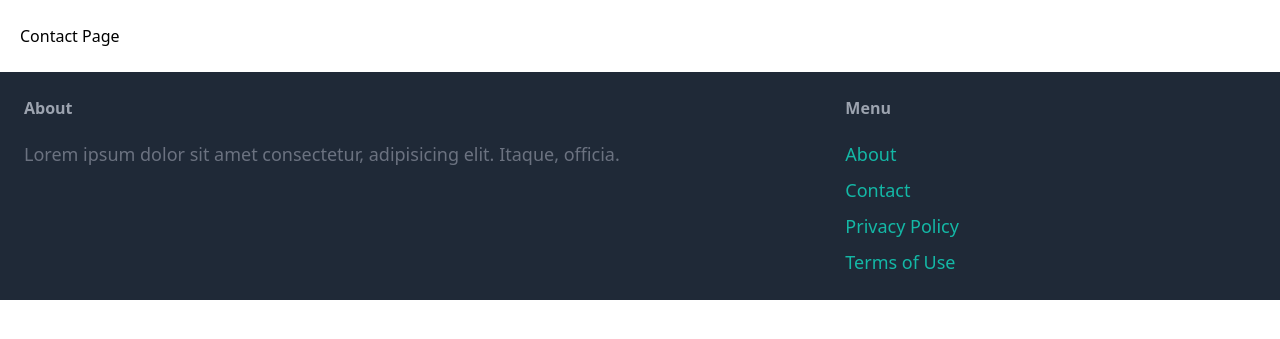
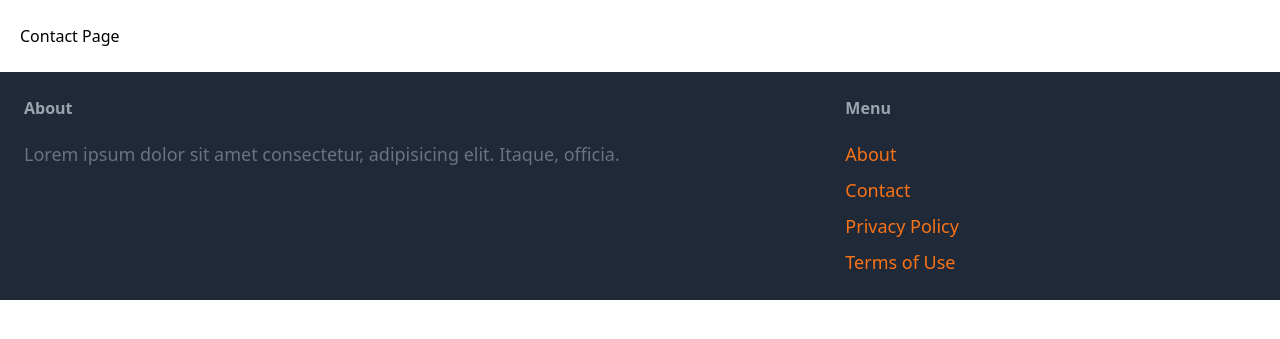
Before and after one commit to ikennarichard/Marketplace, a Django app: page /contact in a window 1280 px wide. Shown: the part 95-434 px from the top of the page. Run offline with Django 4.2, Linux system fonts and the light colour scheme; some libraries are stand-ins or nearby versions.

Commit message:
Add link to contact page

```diff
--- a/core/templates/core/layout.html
+++ b/core/templates/core/layout.html
@@ -31,10 +31,10 @@
     <div class="w-1/3">
       <h3 class="mb-5 font-semibold text-gray-400">Menu</h3>
       <ul class="space-y-2">
-        <li><a href="" class="text-lg text-teal-500 hover:text-teal-700">About</a></li>
-        <li><a href="" class="text-lg text-teal-500 hover:text-teal-700">Contact</a></li>
-        <li><a href="" class="text-lg text-teal-500 hover:text-teal-700">Privacy Policy</a></li>
-        <li><a href="" class="text-lg text-teal-500 hover:text-teal-700">Terms of Use</a></li>
+        <li><a href="#" class="text-lg text-orange-500 hover:text-orange-700">About</a></li>
+        <li><a href="{% url 'contact' %}" class="text-lg text-orange-500 hover:text-orange-700">Contact</a></li>
+        <li><a href="#" class="text-lg text-orange-500 hover:text-orange-700">Privacy Policy</a></li>
+        <li><a href="#" class="text-lg text-orange-500 hover:text-orange-700">Terms of Use</a></li>
       </ul>
     </div>
   </footer>
```
